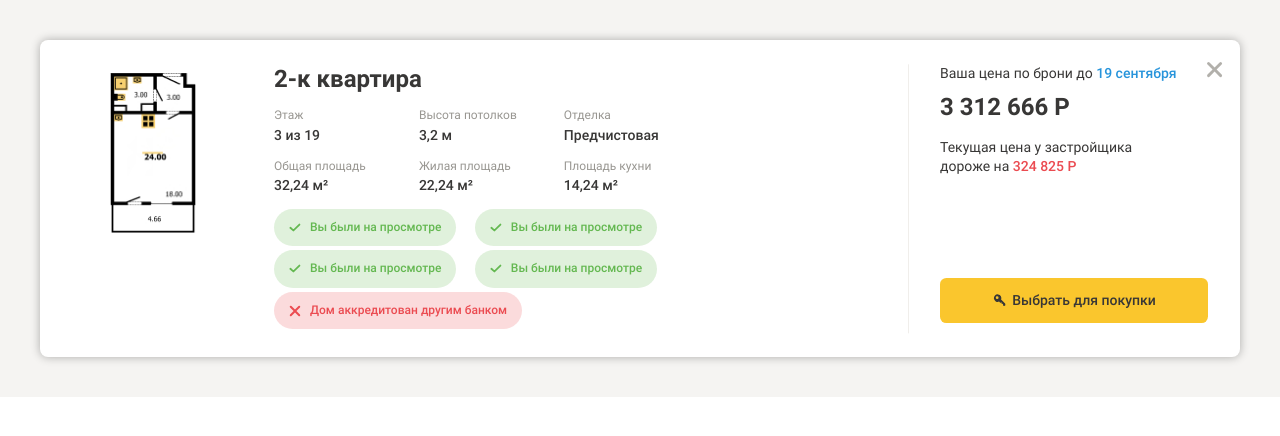
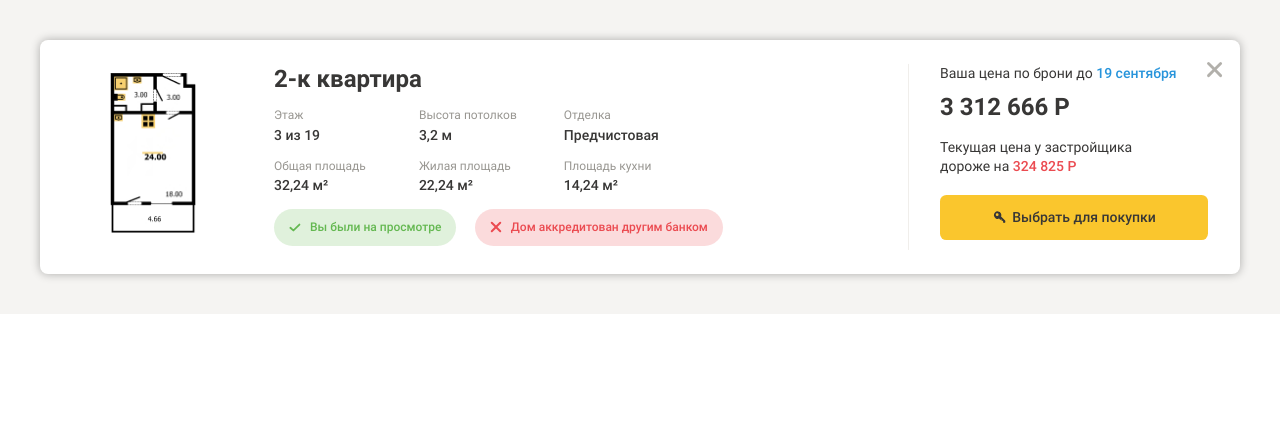
Before and after one commit to oulyalya/Test--, a website: page source/index.html in a window 1280 px wide. Drawn offline with nearby package versions, Linux system fonts and the light colour scheme; files that its build step writes are made by us from their sources.

Commit message:
Add files

```diff
--- a/source/index.html
+++ b/source/index.html
@@ -59,15 +59,6 @@
                 <div class="tag tag--yes">
                   <p>Вы были на просмотре</p>
                 </div>
-                <div class="tag tag--yes">
-                  <p>Вы были на просмотре</p>
-                </div>
-                <div class="tag tag--yes">
-                  <p>Вы были на просмотре</p>
-                </div>
-                <div class="tag tag--yes">
-                  <p>Вы были на просмотре</p>
-                </div>
                 <div class="tag tag--no">
                   <p>Дом аккредитован другим банком</p>
                 </div>
```
